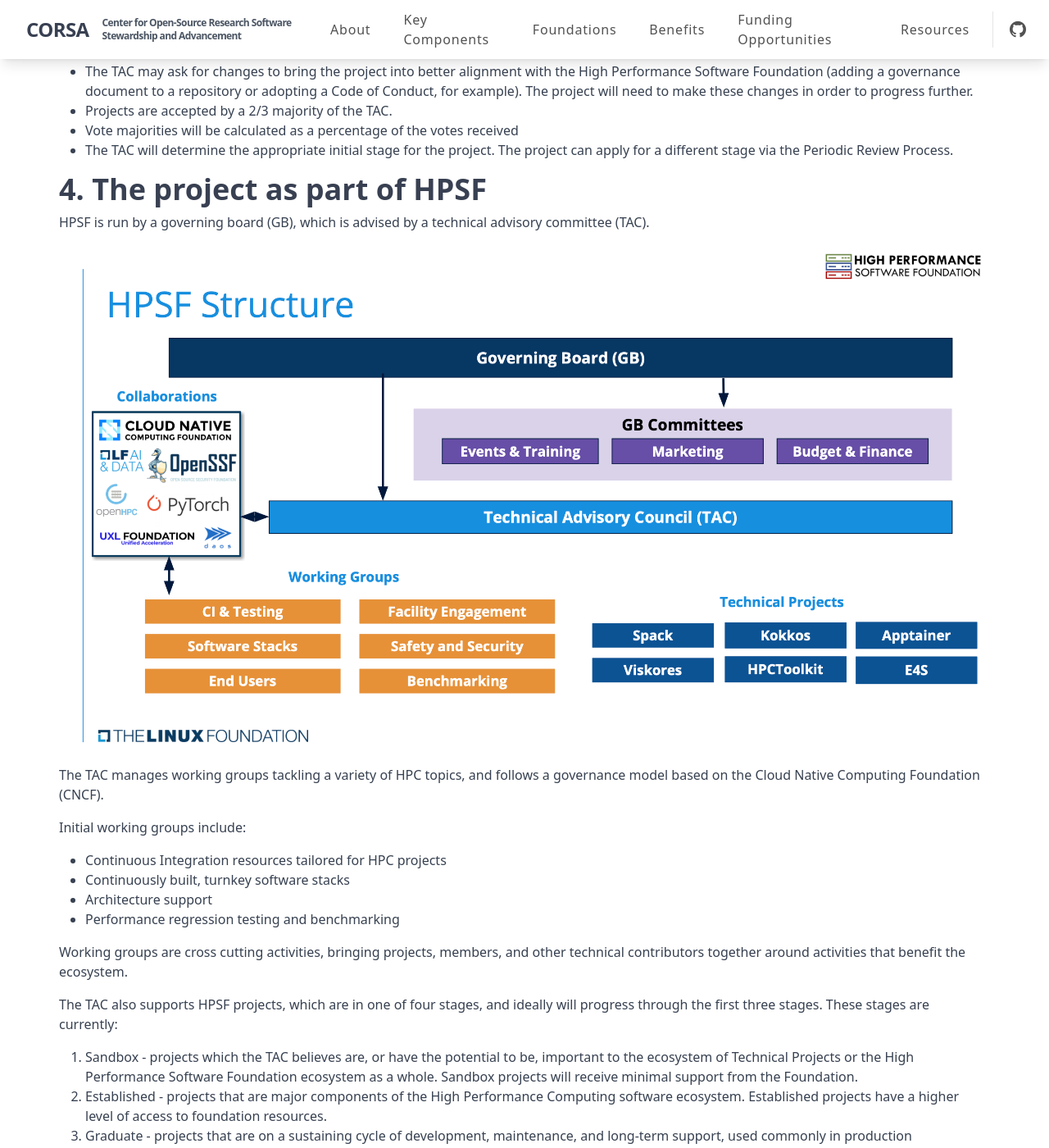
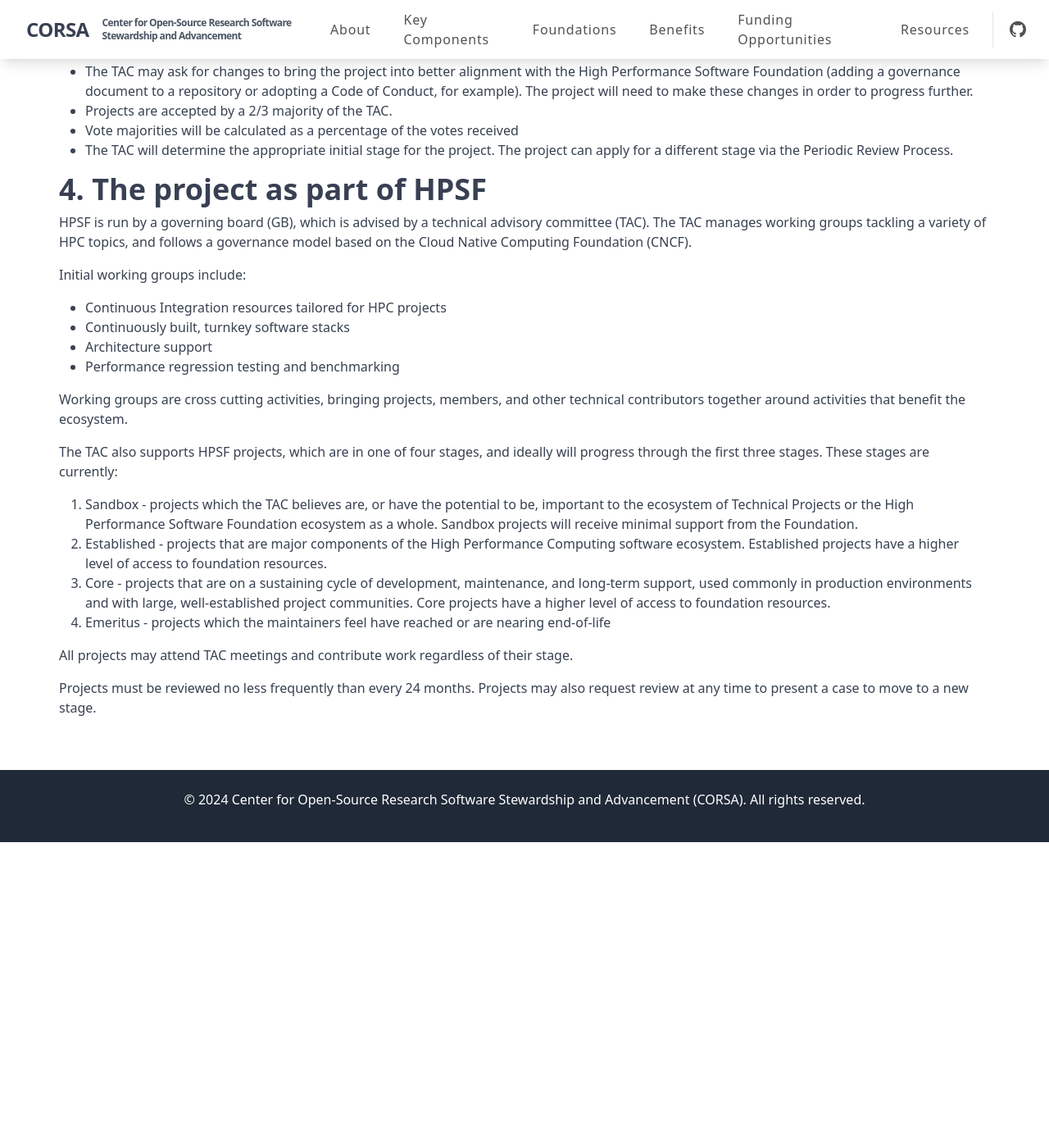
Before and after one commit to corsa-center/corsa-center.github.io, a Jekyll site: the page built from docs/foundations/hpsf.md, in a window 1280 px wide and 1400 px high, scrolled down 2181 px. Shown: the whole window at 82% size. Built offline with Jekyll 4.4.1, drawn with Linux system fonts in a browser that asks for light colours; nearby versions of some CDN libraries; after the commit the page ends 3208 px from its top, so only the background shows below that; some of the changed text lies outside the part shown.

Commit message:
Updated outdated information

```diff
--- a/docs/foundations/hpsf.md
+++ b/docs/foundations/hpsf.md
@@ -88,11 +88,7 @@
 
 # 4. The project as part of HPSF
 
-HPSF is run by a governing board (GB), which is advised by a technical advisory committee (TAC).
-
-![HPSF Structure](/assets/img/hpsf-structure.png)
-
-The TAC manages working groups tackling a variety of HPC topics, and follows a governance model based on the Cloud Native Computing Foundation (CNCF).
+HPSF is run by a governing board (GB), which is advised by a technical advisory committee (TAC). The TAC manages working groups tackling a variety of HPC topics, and follows a governance model based on the Cloud Native Computing Foundation (CNCF).
 
 Initial working groups include:
 
@@ -106,7 +102,7 @@
 The TAC also supports HPSF projects, which are in one of four stages, and ideally will progress through the first three stages. These stages are currently:
 1. Sandbox - projects which the TAC believes are, or have the potential to be, important to the ecosystem of Technical Projects or the High Performance Software Foundation ecosystem as a whole. Sandbox projects will receive minimal support from the Foundation.
 2. Established - projects that are major components of the High Performance Computing software ecosystem. Established projects have a higher level of access to foundation resources.
-3. Graduate - projects that are on a sustaining cycle of development, maintenance, and long-term support, used commonly in production environments and with large, well-established project communities. Core projects have a higher level of access to foundation resources.
+3. Core - projects that are on a sustaining cycle of development, maintenance, and long-term support, used commonly in production environments and with large, well-established project communities. Core projects have a higher level of access to foundation resources.
 4. Emeritus - projects which the maintainers feel have reached or are nearing end-of-life
 
 All projects may attend TAC meetings and contribute work regardless of their stage.
```
